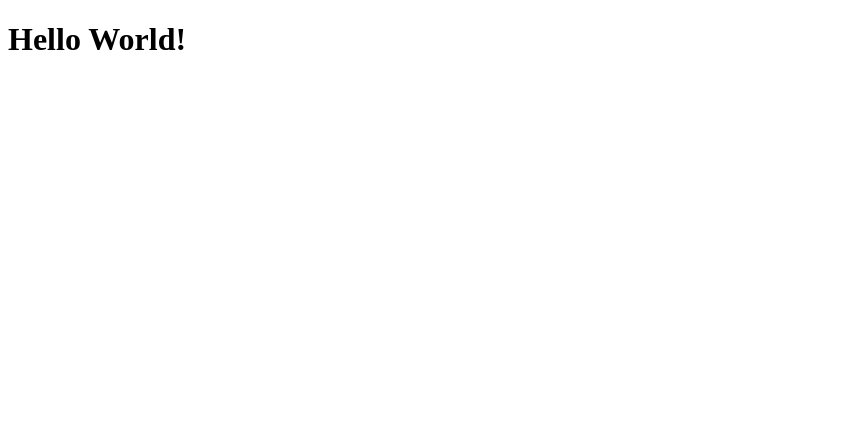
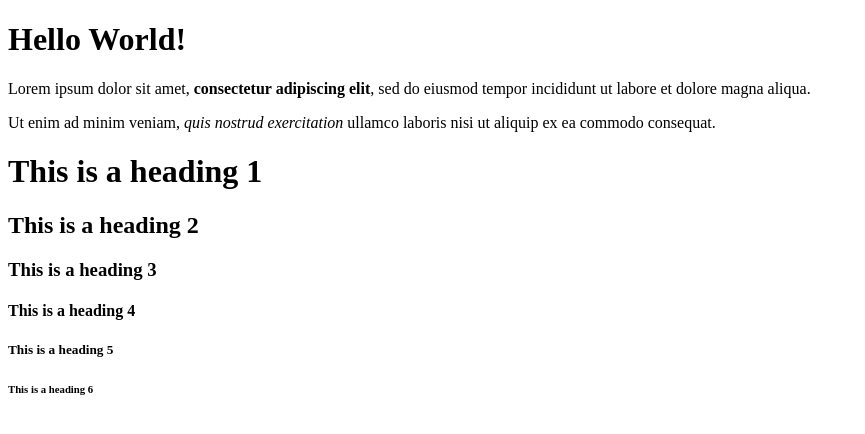
Before and after one commit to Shao437/My-First-Webpage, a plain HTML site: page index.html in a window 1280 px wide. Shown: the whole page, without its empty margins (0-865 px from the left). Drawn offline with Linux system fonts and the light colour scheme.

Commit message:
Learned some HTML elements and comments

```diff
--- a/index.html
+++ b/index.html
@@ -10,6 +10,20 @@
 
 <body>
     <h1>Hello World!</h1>
+
+    <p>Lorem ipsum dolor sit amet, <strong>consectetur adipiscing elit</strong>, sed do eiusmod tempor incididunt ut labore et dolore magna aliqua.</p>
+
+    <p>Ut enim ad minim veniam, <em>quis nostrud exercitation</em> ullamco laboris nisi ut aliquip ex ea commodo consequat.</p>
+
+    <h1>This is a heading 1</h1>
+    <h2>This is a heading 2</h2>
+    <h3>This is a heading 3</h3>
+    <h4>This is a heading 4</h4>
+    <h5>This is a heading 5</h5>
+    <h6>This is a heading 6</h6>
+
+    <!-- This is a comment -->
+    <!-- comment shortcut ctrl+/ -->
 </body>
 
 
```
